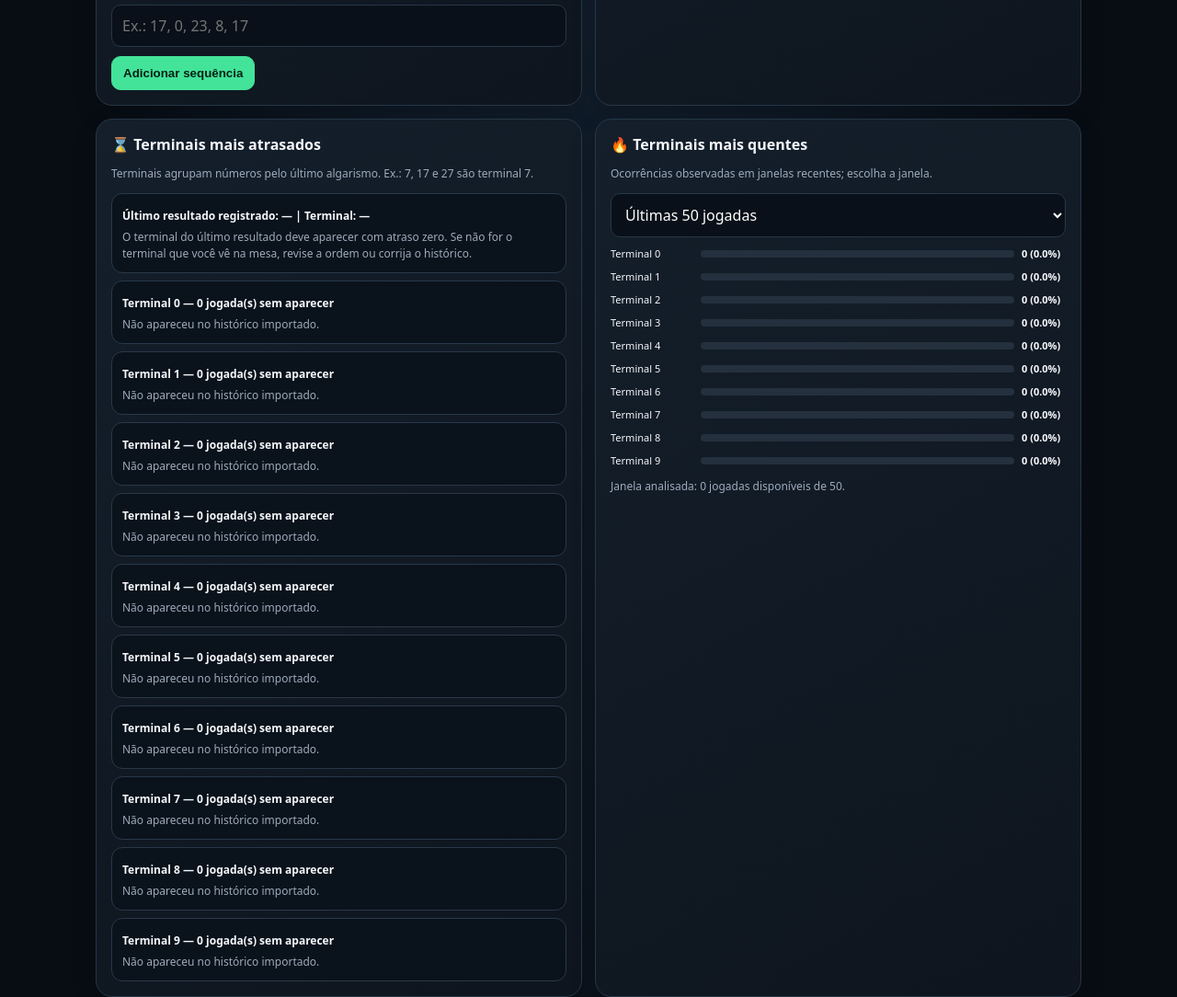
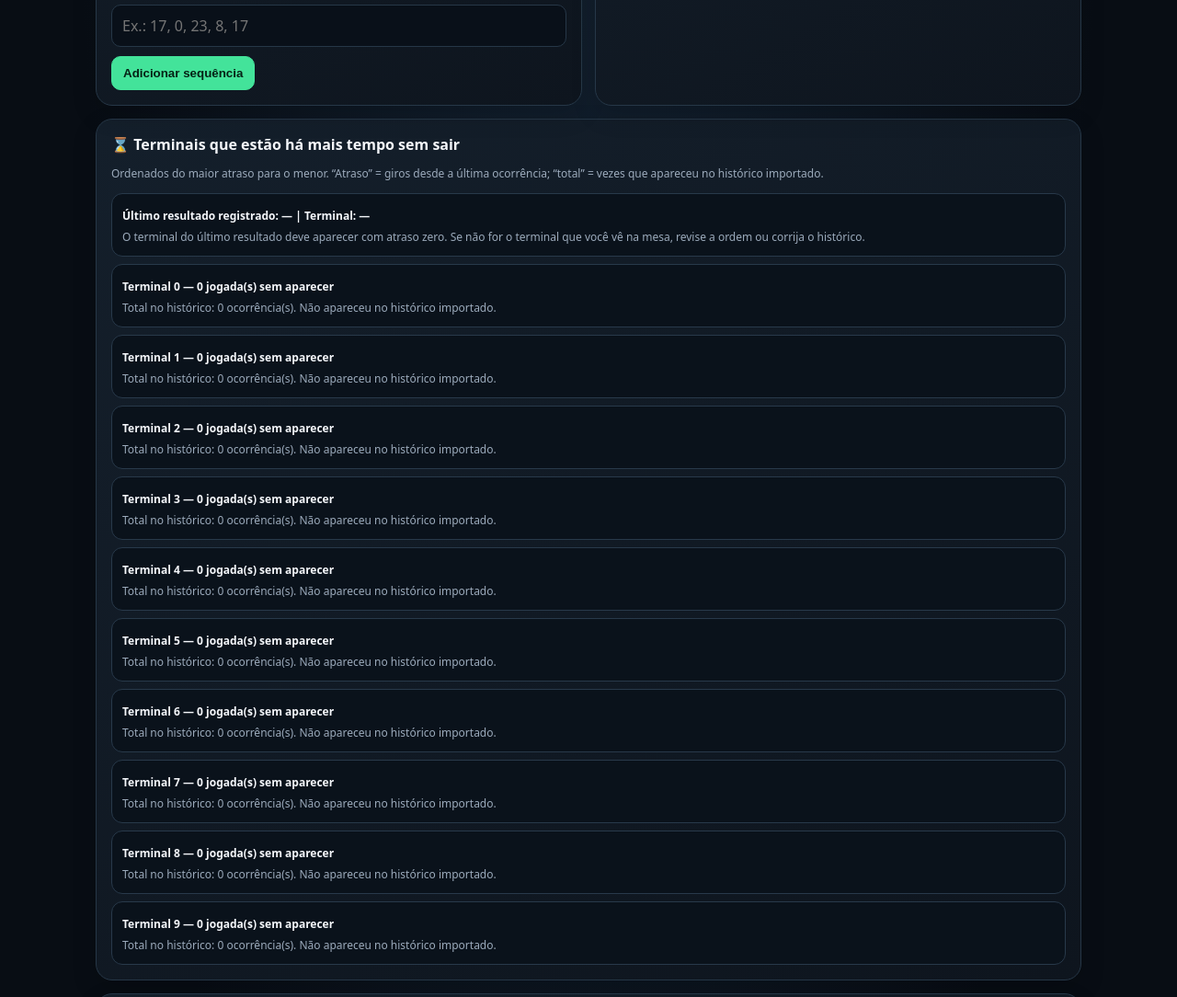
Before and after one commit to manrique788/analisador, a plain HTML site: page index.html in a window 1280 px wide. Shown: the part 1101-2185 px from the top of the page at 92% size. Drawn offline with Linux system fonts and the light colour scheme.

Commit message:
Stack terminal delay and hot rankings at top

```diff
--- a/index.html
+++ b/index.html
@@ -30,7 +30,7 @@ main{max-width:1100px;margin:auto;padding:0 14px 26px}.grid{display:grid;grid-te
 <section class="card"><h2>Registrar giro manual</h2><p>Toque no número que acabou de sair. A roleta considerada é a europeia (0–36).</p><div class="pad" id="pad"></div><div class="actions"><button class="btn" id="undo">↶ Desfazer último</button><button class="btn warn" id="clear">Limpar histórico</button></div><h3>Importar números digitados</h3><input class="field" id="bulk" placeholder="Ex.: 17, 0, 23, 8, 17"><div class="actions"><button class="btn primary" id="import">Adicionar sequência</button></div></section>
 <section class="card"><h2>Resumo do histórico</h2><div class="metrics"><div class="metric"><strong id="total">0</strong><small>GIROS</small></div><div class="metric"><strong id="last">—</strong><small>ÚLTIMO</small></div><div class="metric"><strong id="rp">—</strong><small>VERMELHO</small></div><div class="metric"><strong id="bp">—</strong><small>PRETO</small></div></div><h3>Distribuição observada</h3><div id="colors"></div><p>O histórico fica salvo neste navegador do aparelho.</p></section>
 </div>
-<div class="twocol"><section class="card"><h2>⌛ Terminais mais atrasados</h2><p>Terminais agrupam números pelo último algarismo. Ex.: 7, 17 e 27 são terminal 7.</p><div id="terminalLate"></div></section><section class="card"><h2>🔥 Terminais mais quentes</h2><p>Ocorrências observadas em janelas recentes; escolha a janela.</p><select id="windowSize" class="field"><option value="50">Últimas 50 jogadas</option><option value="100">Últimas 100 jogadas</option><option value="250">Últimas 250 jogadas</option><option value="500">Últimas 500 jogadas</option></select><div id="terminalHot"></div></section></div>
+<section class="card" style="margin-top:14px"><h2>⌛ Terminais que estão há mais tempo sem sair</h2><p>Ordenados do maior atraso para o menor. “Atraso” = giros desde a última ocorrência; “total” = vezes que apareceu no histórico importado.</p><div id="terminalLate"></div></section><section class="card" style="margin-top:14px"><h2>🔥 Terminais que mais saíram</h2><p>Ordenados pela frequência na janela selecionada.</p><select id="windowSize" class="field"><option value="50">Últimas 50 jogadas</option><option value="100">Últimas 100 jogadas</option><option value="250">Últimas 250 jogadas</option><option value="500">Últimas 500 jogadas</option></select><div id="terminalHot"></div></section>
 <div class="twocol"><section class="card"><h2>🧭 Áreas da roda</h2><p>Setores tradicionais: Tier, Voisins du Zéro e Orphelins. As contagens dependem dos giros importados.</p><div id="areas"></div></section><section class="card"><h2>🎯 O que saiu depois de cada número?</h2><p>Para cada número que já apareceu, conta quais setores saíram nas 3 jogadas seguintes ao número. É uma descrição do passado, não uma previsão.</p><div id="pulls"></div></section></div>
 <div class="twocol"><section class="card"><h2>Frequência por número</h2><div id="freq" class="freq"></div></section><section class="card"><h2>Histórico recente</h2><div id="history" class="history"><div class="empty">Importe ou registre os primeiros giros.</div></div><h3>Dúzias, colunas e paridade</h3><div id="extra"></div></section></div>
 </main>
@@ -57,8 +57,8 @@ function render(){
  const freq=Array.from({length:37},(_,n)=>({n,c:count(spins,x=>x===n)}));
  const fe=document.getElementById('freq');fe.innerHTML='';freq.forEach(o=>{let e=document.createElement('div');e.className='chip '+color(o.n);e.textContent=o.n;let sm=document.createElement('small');sm.textContent=o.c;e.appendChild(sm);e.title='Número '+o.n+': '+o.c+' ocorrência(s)';fe.appendChild(e)});
  const h=document.getElementById('history');h.innerHTML='';if(!t)h.innerHTML='<div class="empty">Importe ou registre os primeiros giros.</div>';spins.slice().reverse().slice(0,250).forEach(n=>{let e=document.createElement('div');e.className='chip '+color(n);e.textContent=n;h.appendChild(e)});
- const term=Array.from({length:10},(_,d)=>{let idx=-1;for(let i=spins.length-1;i>=0;i--)if(spins[i]%10===d){idx=i;break}return {d,delay:idx<0?spins.length:spins.length-1-idx,found:idx>=0,count:count(spins.slice(-Number(document.getElementById('windowSize').value)),n=>n%10===d)}});
- document.getElementById('terminalLate').innerHTML='<div class="signal"><b>Último resultado registrado: '+(last===null?'—':last)+' | Terminal: '+(last===null?'—':last%10)+'</b><p>O terminal do último resultado deve aparecer com atraso zero. Se não for o terminal que você vê na mesa, revise a ordem ou corrija o histórico.</p></div>'+term.slice().sort((a,b)=>b.delay-a.delay).map(o=>box('Terminal '+o.d+' — '+o.delay+' jogada(s) sem aparecer',o.found?'Números do terminal: '+Array.from({length:37},(_,n)=>n).filter(n=>n%10===o.d).join(', '):'Não apareceu no histórico importado.')).join('');
+ const term=Array.from({length:10},(_,d)=>{let idx=-1;for(let i=spins.length-1;i>=0;i--)if(spins[i]%10===d){idx=i;break}return {d,delay:idx<0?spins.length:spins.length-1-idx,found:idx>=0,totalCount:count(spins,n=>n%10===d),count:count(spins.slice(-Number(document.getElementById('windowSize').value)),n=>n%10===d)}});
+ document.getElementById('terminalLate').innerHTML='<div class="signal"><b>Último resultado registrado: '+(last===null?'—':last)+' | Terminal: '+(last===null?'—':last%10)+'</b><p>O terminal do último resultado deve aparecer com atraso zero. Se não for o terminal que você vê na mesa, revise a ordem ou corrija o histórico.</p></div>'+term.slice().sort((a,b)=>b.delay-a.delay).map(o=>box('Terminal '+o.d+' — '+o.delay+' jogada(s) sem aparecer','Total no histórico: '+o.totalCount+' ocorrência(s). '+(o.found?'Números do terminal: '+Array.from({length:37},(_,n)=>n).filter(n=>n%10===o.d).join(', '):'Não apareceu no histórico importado.'))).join('');
  const w=Number(document.getElementById('windowSize').value),recent=spins.slice(-w),max=Math.max(1,...term.map(o=>o.count));
  document.getElementById('terminalHot').innerHTML=term.slice().sort((a,b)=>b.count-a.count||a.d-b.d).map(o=>row('Terminal '+o.d,o.count,max)).join('')+'<p>Janela analisada: '+recent.length+' jogadas disponíveis de '+w+'.</p>';
  const areaNames=Object.keys(sectors);document.getElementById('areas').innerHTML=areaNames.map(s=>{let c=count(spins,n=>sectors[s].has(n));return box(s+' — '+c+' ocorrências ('+pct(c,t)+')','Números: '+Array.from(sectors[s]).join(', '))}).join('');
```
